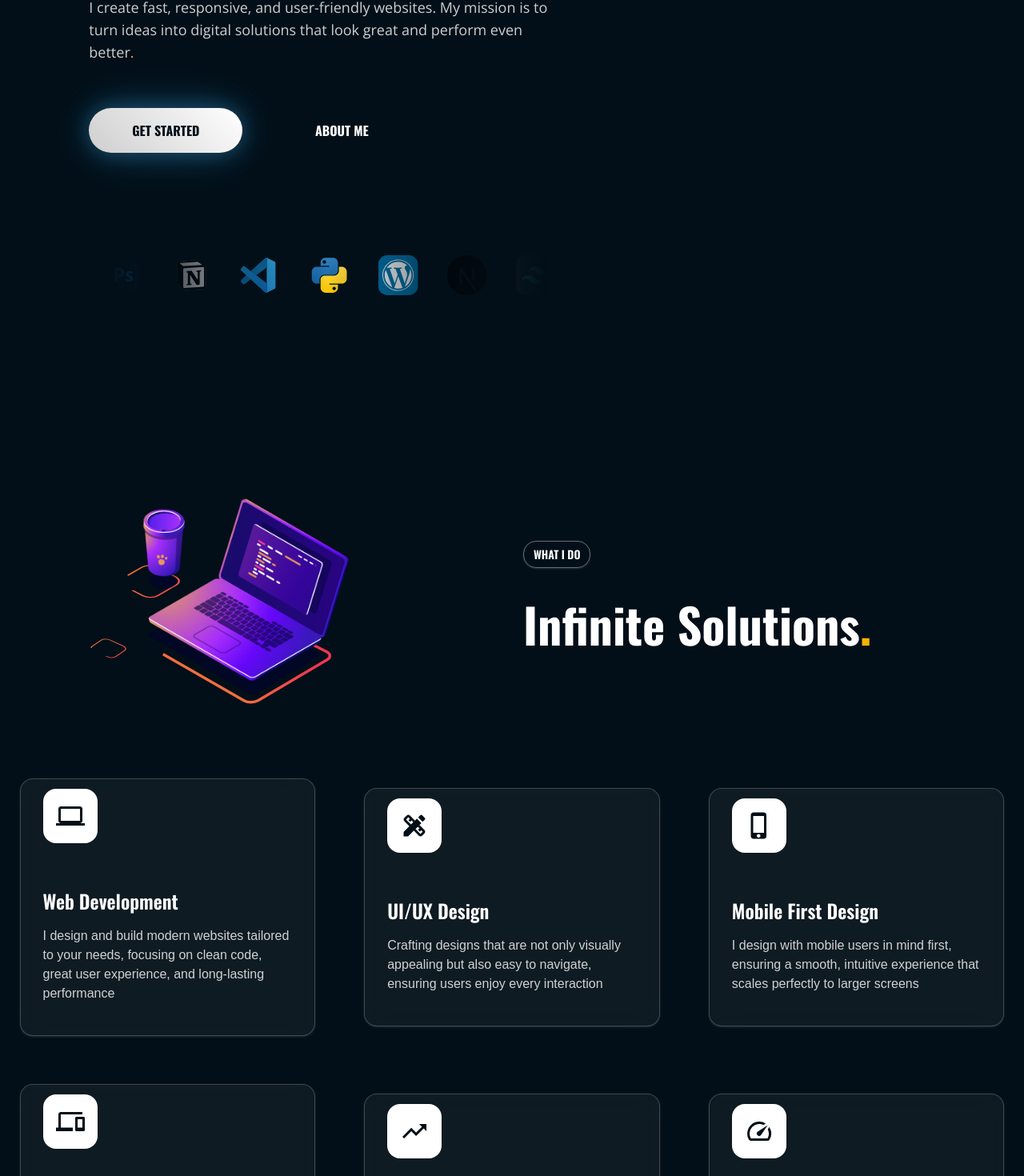
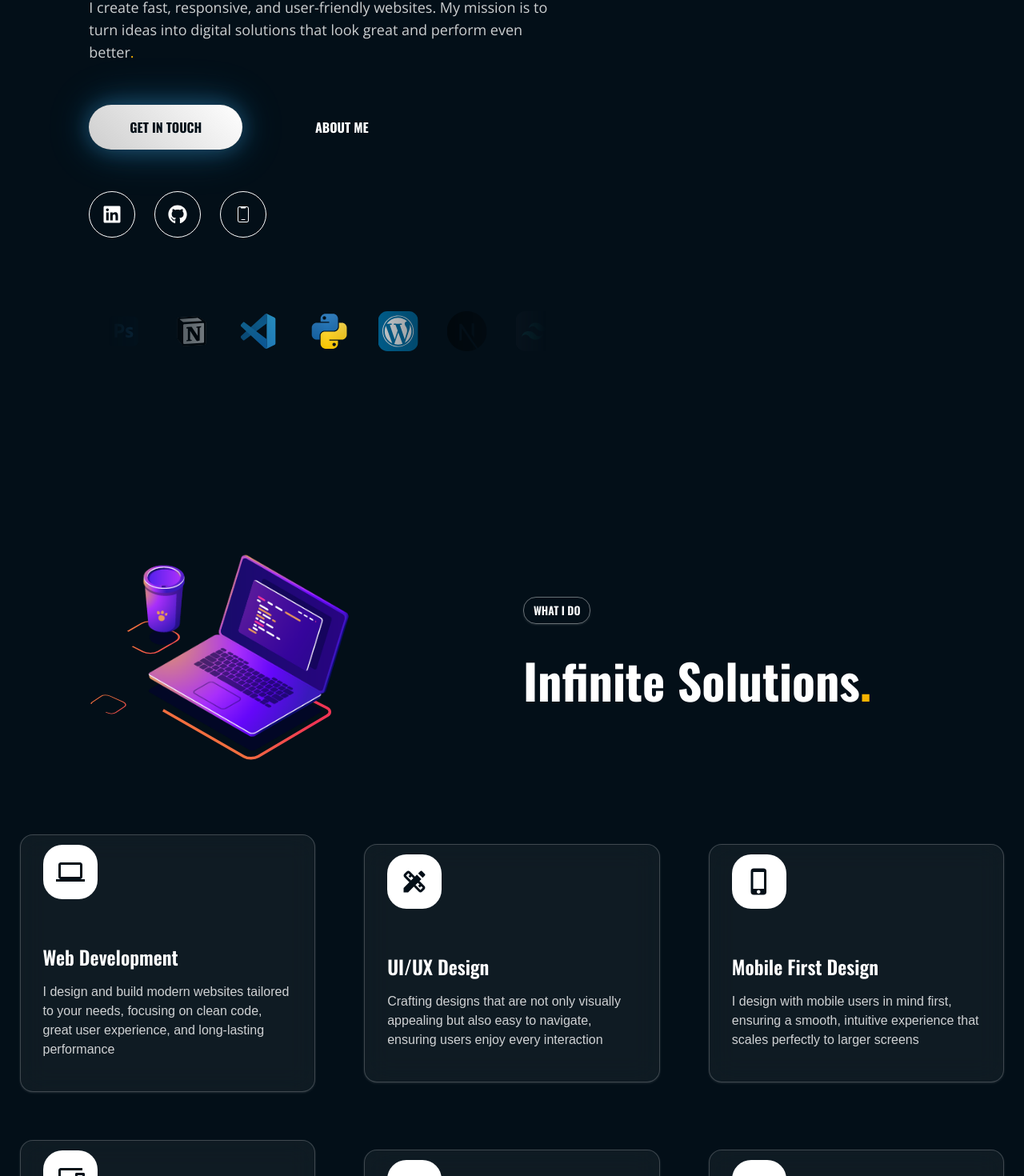
Before and after one commit to gpasxalis/nextjs-portfolio-gpasxalis, a Next.js app: page / in a window 1280 px wide. Shown: the part 652-2122 px from the top of the page at 80% size. Built offline with nearby package versions, Linux system fonts and the light colour scheme.

Commit message:
UI Fixes

```diff
--- a/src/app/components/Hero.jsx
+++ b/src/app/components/Hero.jsx
@@ -3,19 +3,25 @@ import Button from '../utils/Button'
 import Marquee from './Marquee'
 import G_LOGO from '../../../public/assets/g_logo.png'
 import Tag from '../utils/Tag'
+import SocialIcons from '../utils/SocialIcons'
 
 import AstroGuy from '../utils/lotties/dalutionastro.json'
 
 export default function Hero() {
     return (
-        <section className="pt-20 pb-10 md:pb-20 px-6 flex justify-around items-center flex-col md:flex-row">
-            <div className="max-w-full md:w-1/2 lg:pl-5">
-                <Tag>Crafting Digital Dreams</Tag>
-                <h1 className="text-5xl md:text-5xl lg:text-8xl font-black uppercase text-gp-accent font-headingFont pt-2 md:pt-3">
-                    I am{' '}
-                    <span className="text-gp-primary">Paschalis Grammenos</span>
-                </h1>
-                <h2 className="text-3xl md:text-4xl lg:text-5xl font-headingFont font-bold text-gp-accent py-5 md:py-10">
+        <section className="pt-10 min-[825px]:pt-20 pb-10 md:pb-20 px-6 flex justify-around items-center flex-col md:flex-row">
+            <div className="max-w-full md:w-1/2 lg:pl-5 flex flex-col gap-5">
+                <div className="flex flex-col">
+                    <Tag>Crafting Digital Dreams</Tag>
+                    <h1 className="text-5xl md:text-5xl lg:text-8xl font-black uppercase text-gp-accent font-headingFont pt-2 md:pt-3">
+                        I am{' '}
+                        <span className="text-gp-primary">
+                            Paschalis Grammenos
+                        </span>
+                    </h1>
+                </div>
+
+                <h2 className="text-3xl md:text-4xl lg:text-5xl font-headingFont font-bold text-gp-accent md:py-5">
                     Web Developer<span className="text-gp-primary">.</span>
                 </h2>
                 <p className="font-bodyFont text-sm md:text-lg inline-block text-gp-accent/80 text-wrap">
@@ -24,17 +30,20 @@ export default function Hero() {
                     great and perform even better
                     <span className="text-gp-primary">.</span>
                 </p>
-                <div className="flex py-14 gap-7">
+
+                <div className="flex py-8 gap-7">
                     <Button
                         classes="filled_button text-gp-blue-bg"
-                        href_to="#services"
+                        href_to="#contact"
                     >
-                        Get Started
+                        Get in touch
                     </Button>
-                    <Button classes="transparent_button" href_to="#services">
+                    <Button classes="transparent_button" href_to="#about">
                         About Me
                     </Button>
                 </div>
+                <SocialIcons classes="flex gap-2 md:gap-6" />
+
                 <Marquee />
             </div>
             <div className="flex justify-center md:self-start -m-8 max-w-full md:w-1/3 lg:px-5">
--- a/src/app/components/Services.jsx
+++ b/src/app/components/Services.jsx
@@ -39,7 +39,7 @@ export default function Services() {
                         title="Web Development"
                         item_text="I design and build modern websites tailored to your needs, focusing on clean code, great user experience, and long-lasting performance"
                     >
-                        <div className="bg-gp-accent w-fit p-4 rounded-2xl text-4xl text-gp-blue-bg">
+                        <div className="bg-gp-accent w-fit p-4 rounded-3xl text-4xl text-gp-blue-bg">
                             <MdOutlineComputer />
                         </div>
                     </IconCard>
@@ -50,7 +50,7 @@ export default function Services() {
                         title="UI/UX Design"
                         item_text="Crafting designs that are not only visually appealing but also easy to navigate, ensuring users enjoy every interaction"
                     >
-                        <div className="bg-gp-accent w-fit p-4 rounded-2xl text-4xl text-gp-blue-bg">
+                        <div className="bg-gp-accent w-fit p-4 rounded-3xl text-4xl text-gp-blue-bg">
                             <MdDesignServices />
                         </div>
                     </IconCard>
@@ -61,7 +61,7 @@ export default function Services() {
                         title="Mobile First Design"
                         item_text="I design with mobile users in mind first, ensuring a smooth, intuitive experience that scales perfectly to larger screens"
                     >
-                        <div className="bg-gp-accent w-fit p-4 rounded-2xl text-4xl text-gp-blue-bg">
+                        <div className="bg-gp-accent w-fit p-4 rounded-3xl text-4xl text-gp-blue-bg">
                             <MdPhoneIphone />
                         </div>
                     </IconCard>
@@ -72,7 +72,7 @@ export default function Services() {
                         title="Fully Responsive"
                         item_text="Your website will look and work perfectly on any device, ensuring a seamless experience for users on desktops, tablets, and mobile phones"
                     >
-                        <div className="bg-gp-accent w-fit p-4 rounded-2xl text-4xl text-gp-blue-bg">
+                        <div className="bg-gp-accent w-fit p-4 rounded-3xl text-4xl text-gp-blue-bg">
                             <MdDevices />
                         </div>
                     </IconCard>
@@ -83,7 +83,7 @@ export default function Services() {
                         title="SEO Optimized"
                         item_text="I implement SEO best practices to help your website rank higher, attract more visitors, and grow your online presence"
                     >
-                        <div className="bg-gp-accent w-fit p-4 rounded-2xl text-4xl text-gp-blue-bg">
+                        <div className="bg-gp-accent w-fit p-4 rounded-3xl text-4xl text-gp-blue-bg">
                             <MdTrendingUp />
                         </div>
                     </IconCard>
@@ -94,7 +94,7 @@ export default function Services() {
                         title="Optimized Page Speed"
                         item_text="Fast websites keep users engaged. I optimize every detail to deliver quick loading times and smooth performance"
                     >
-                        <div className="bg-gp-accent w-fit p-4 rounded-2xl text-4xl text-gp-blue-bg">
+                        <div className="bg-gp-accent w-fit p-4 rounded-3xl text-4xl text-gp-blue-bg">
                             <MdSpeed />
                         </div>
                     </IconCard>
@@ -104,7 +104,7 @@ export default function Services() {
             <div className="w-full flex justify-center items-center">
                 <Button
                     classes="filled_button text-gp-blue-bg"
-                    href_to="#services"
+                    href_to="#contact"
                 >
                     Contact Me
                 </Button>
--- a/src/app/layout.js
+++ b/src/app/layout.js
@@ -27,7 +27,7 @@ export const viewport = {
 
 export default function RootLayout({ children }) {
     return (
-        <html lang="en">
+        <html lang="en" className="scroll-smooth">
             <body
                 className={`${headingFont.variable} ${bodyFont.variable} antialiased bg-gp-blue-bg`}
             >
--- a/src/app/utils/PortfolioItem.jsx
+++ b/src/app/utils/PortfolioItem.jsx
@@ -82,7 +82,7 @@ export default function PortfolioItem(project) {
                     {project.tags.map((tagText, index) => (
                         <span
                             key={index}
-                            className="font-bodyFont px-2 py-1 bg-white/10 text-gp-accent/80 text-[11px] rounded-md border border-white/15"
+                            className="font-bodyFont px-2 py-1 bg-white/10 text-gp-accent/80 text-[11px] rounded-full border border-white/15"
                         >
                             {tagText}
                         </span>
@@ -95,7 +95,7 @@ export default function PortfolioItem(project) {
                     href={project.url}
                     target="_blank"
                     variants={item}
-                    className="flex items-center gap-1 rounded-md font-bodyFont font-semibold w-fit text-[11px] px-2 py-1 bg-gp-accent hover:bg-gp-accent/90 focus:bg-gp-accent/90 active:bg-gp-accent/90 text-gp-blue-bg"
+                    className="flex items-center mt-3 gap-1 rounded-full font-bodyFont font-semibold w-fit text-[11px] px-2 py-1 bg-gp-accent hover:bg-gp-accent/85 focus:bg-gp-accent/85 active:bg-gp-accent/85 text-gp-blue-bg"
                 >
                     <IoGlobeOutline />
                     Website
--- /dev/null
+++ b/src/app/utils/SocialIcons.jsx
@@ -0,0 +1,55 @@
+'use client'
+import React from 'react'
+import { FaLinkedin } from 'react-icons/fa'
+import { CiMobile3 } from 'react-icons/ci'
+import { FaGithub } from 'react-icons/fa'
+import { motion } from 'framer-motion'
+
+export default function SocialIcons({ classes }) {
+    // Social Media Links Array
+    const socialIcons = [
+        { icon: FaLinkedin, href: 'https://linkedin.com/' },
+        {
+            icon: FaGithub,
+            href: 'https://github.com/gpasxalis',
+        },
+        {
+            icon: CiMobile3,
+            href: 'https://card.dalution.gr/pgrammenos',
+        },
+    ]
+
+    const container = {
+        hidden: {},
+        show: { transition: { staggerChildren: 0.2 } },
+    }
+
+    const item = {
+        hidden: { opacity: 0, y: 30 },
+        show: { opacity: 1, y: 0, transition: { duration: 0.6 } },
+    }
+    return (
+        <motion.div
+            variants={container}
+            initial="hidden"
+            whileInView="show"
+            className={`${classes}`}
+        >
+            {socialIcons.map((social, index) => {
+                const IconComponent = social.icon
+                return (
+                    <motion.a
+                        variants={item}
+                        whileHover={{ scale: 1.02, rotate: 5 }}
+                        whileTap={{ scale: 0.9 }}
+                        href={social.href}
+                        key={index}
+                        className="p-4 rounded-full border border-outer text-gp-accent hover:bg-gp-accent/5 transition-all"
+                    >
+                        <IconComponent className="text-xl md:text-2xl text-gp-accent" />
+                    </motion.a>
+                )
+            })}
+        </motion.div>
+    )
+}
--- /dev/null
+++ b/src/app/utils/TransparentButton.jsx
@@ -0,0 +1,46 @@
+'use client'
+import { GoArrowRight } from 'react-icons/go'
+
+import Link from 'next/link'
+
+export default function TransparentButton({ children, href_to }) {
+    const handleScroll = (e) => {
+        e.preventDefault()
+        const target = document.getElementById(href_to)
+
+        if (target) {
+            const offset = 80
+            const targetPosition =
+                target.getBoundingClientRect().top + window.scrollY - offset
+
+            window.scrollTo({
+                top: targetPosition,
+                behavior: 'smooth',
+            })
+        }
+    }
+
+    return (
+        <Link
+            href={`#${href_to}`}
+            onClick={handleScroll}
+            className="
+        group
+        flex items-center gap-2
+        text-lg text-gp-accent/80
+        hover:text-gp-accent
+        transition-colors duration-300
+        active:scale-95
+        title text-center font-bold font-headingFont
+      "
+        >
+            <span>{children}</span>
+            <GoArrowRight
+                className="
+          transform transition-transform duration-300
+          group-hover:translate-x-1.5
+        "
+            />
+        </Link>
+    )
+}
```
Also changed, not shown: src/app/components/About.jsx (+6 -7 lines), src/app/components/Footer.jsx (+4 -40 lines).
